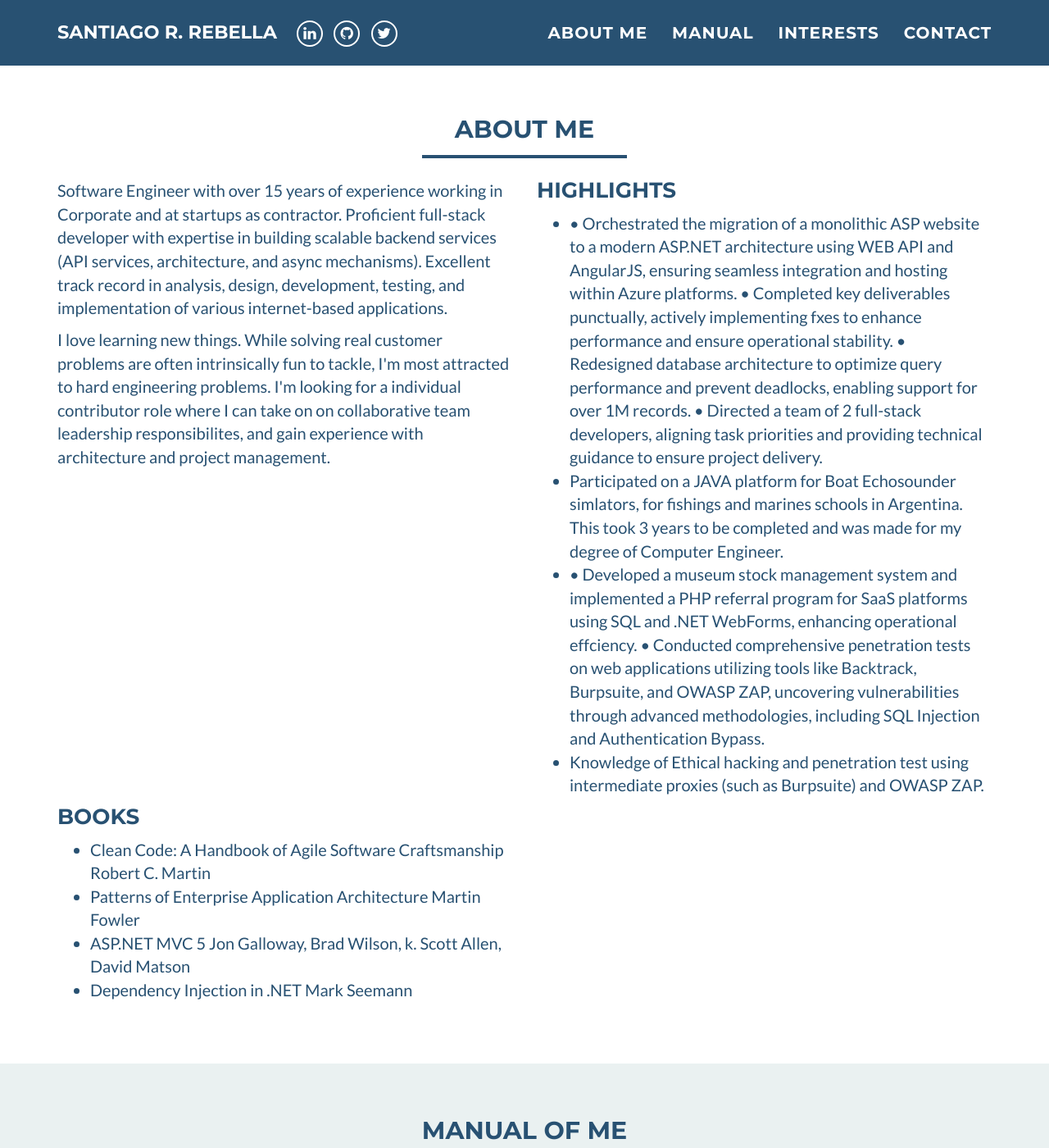
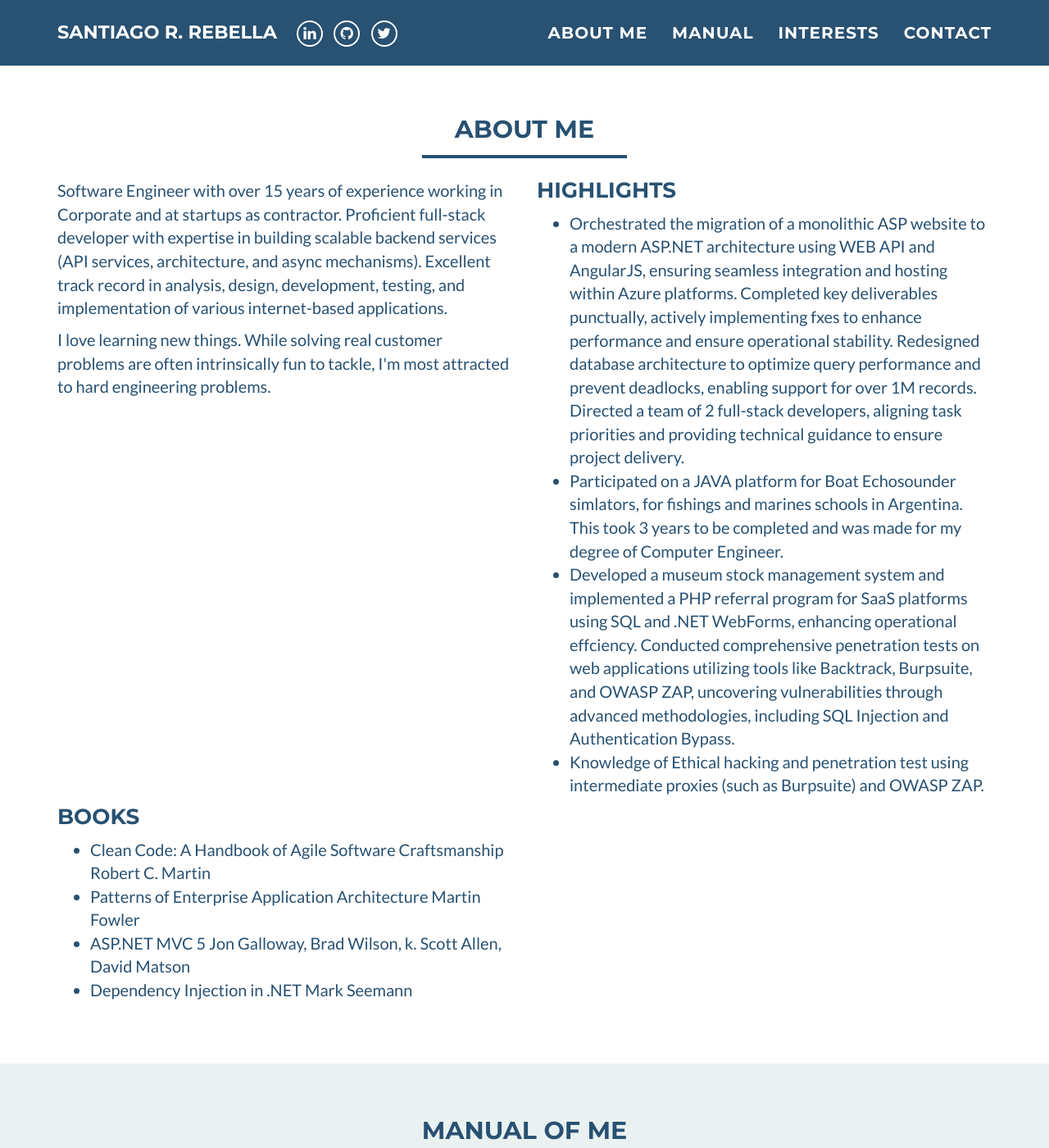
Before and after one commit to srebella/portfolio, a Jekyll site: the page built from index.html, in a window 1280 px wide and 1400 px high, scrolled down 470 px. Shown: the whole window at 82% size. Built offline with Jekyll 4.4.1, drawn with Linux system fonts in a browser that asks for light colours.

Commit message:
Update about_me.html

```diff
--- a/_includes/about_me.html
+++ b/_includes/about_me.html
@@ -18,22 +18,19 @@ internet-based applications.
            I love learning new things.
            While solving real customer problems are often intrinsically fun to tackle,
            I'm most attracted to hard engineering problems.
-           I'm looking for a individual contributor role where I can take on on collaborative
-           team leadership responsibilites, and gain experience with
-           architecture and project management.
         </p>
       </div>
 	    <div class="col-sm-6">
 		    <h3 style="margin-top:0;">Highlights</h3>
 		    <ul>
     			<li>
-• Orchestrated the migration of a monolithic ASP website to a modern ASP.NET architecture using WEB API and
+ Orchestrated the migration of a monolithic ASP website to a modern ASP.NET architecture using WEB API and
 AngularJS, ensuring seamless integration and hosting within Azure platforms.
-• Completed key deliverables punctually, actively implementing fxes to enhance performance and ensure
+Completed key deliverables punctually, actively implementing fxes to enhance performance and ensure
 operational stability.
-• Redesigned database architecture to optimize query performance and prevent deadlocks, enabling support for
+ Redesigned database architecture to optimize query performance and prevent deadlocks, enabling support for
 over 1M records.
-• Directed a team of 2 full-stack developers, aligning task priorities and providing technical guidance to ensure
+ Directed a team of 2 full-stack developers, aligning task priorities and providing technical guidance to ensure
 project delivery.
     			</li>
           <li>
@@ -41,9 +38,9 @@ project delivery.
 			This took 3 years to be completed and was made for my degree of Computer Engineer.
           </li>
           <li>
-           • Developed a museum stock management system and implemented a PHP referral program for SaaS platforms
+            Developed a museum stock management system and implemented a PHP referral program for SaaS platforms
 using SQL and .NET WebForms, enhancing operational effciency.
-• Conducted comprehensive penetration tests on web applications utilizing tools like Backtrack, Burpsuite,
+ Conducted comprehensive penetration tests on web applications utilizing tools like Backtrack, Burpsuite,
 and OWASP ZAP, uncovering vulnerabilities through advanced methodologies, including SQL Injection and
 Authentication Bypass.
     			</li>
```
